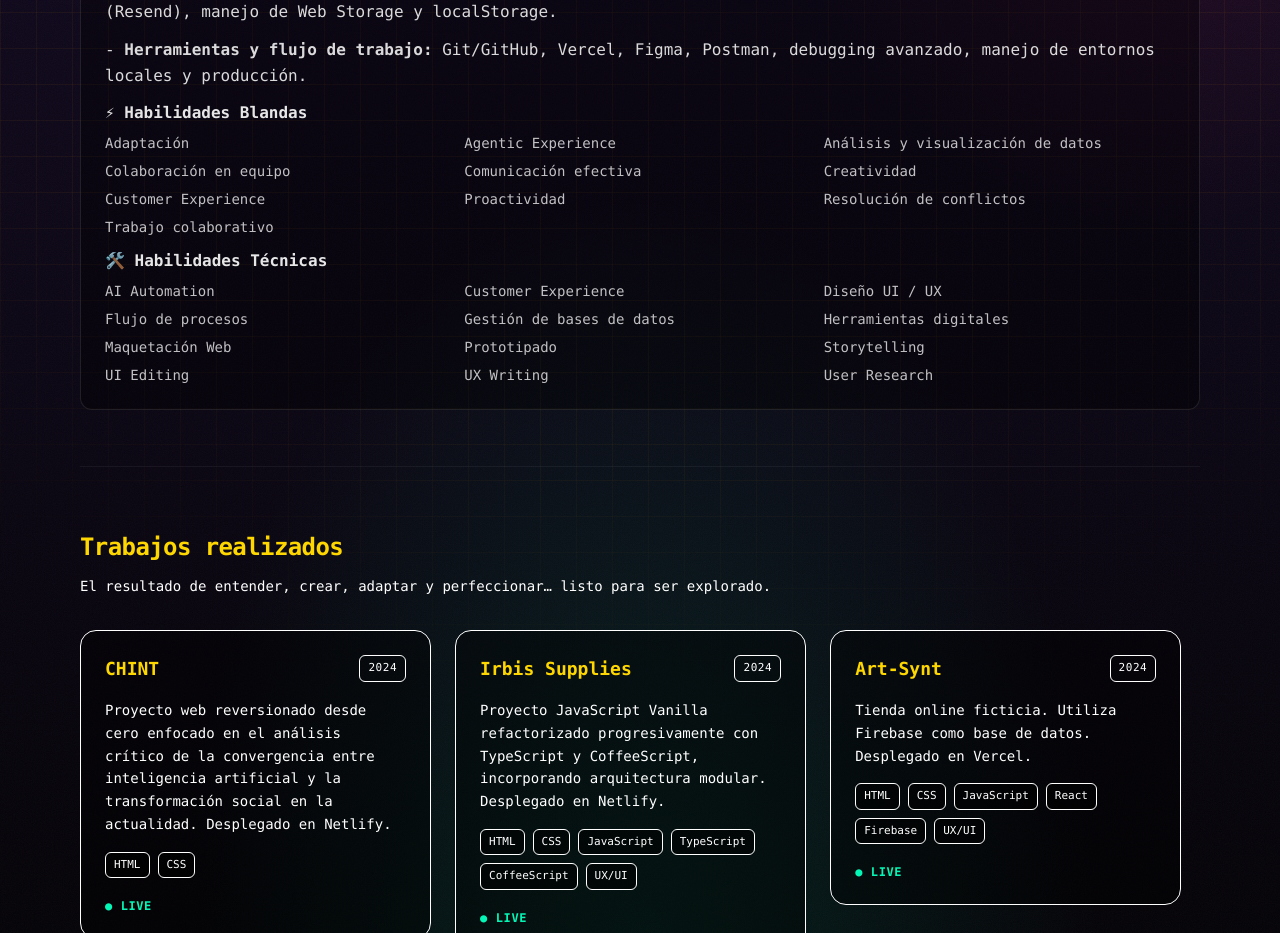
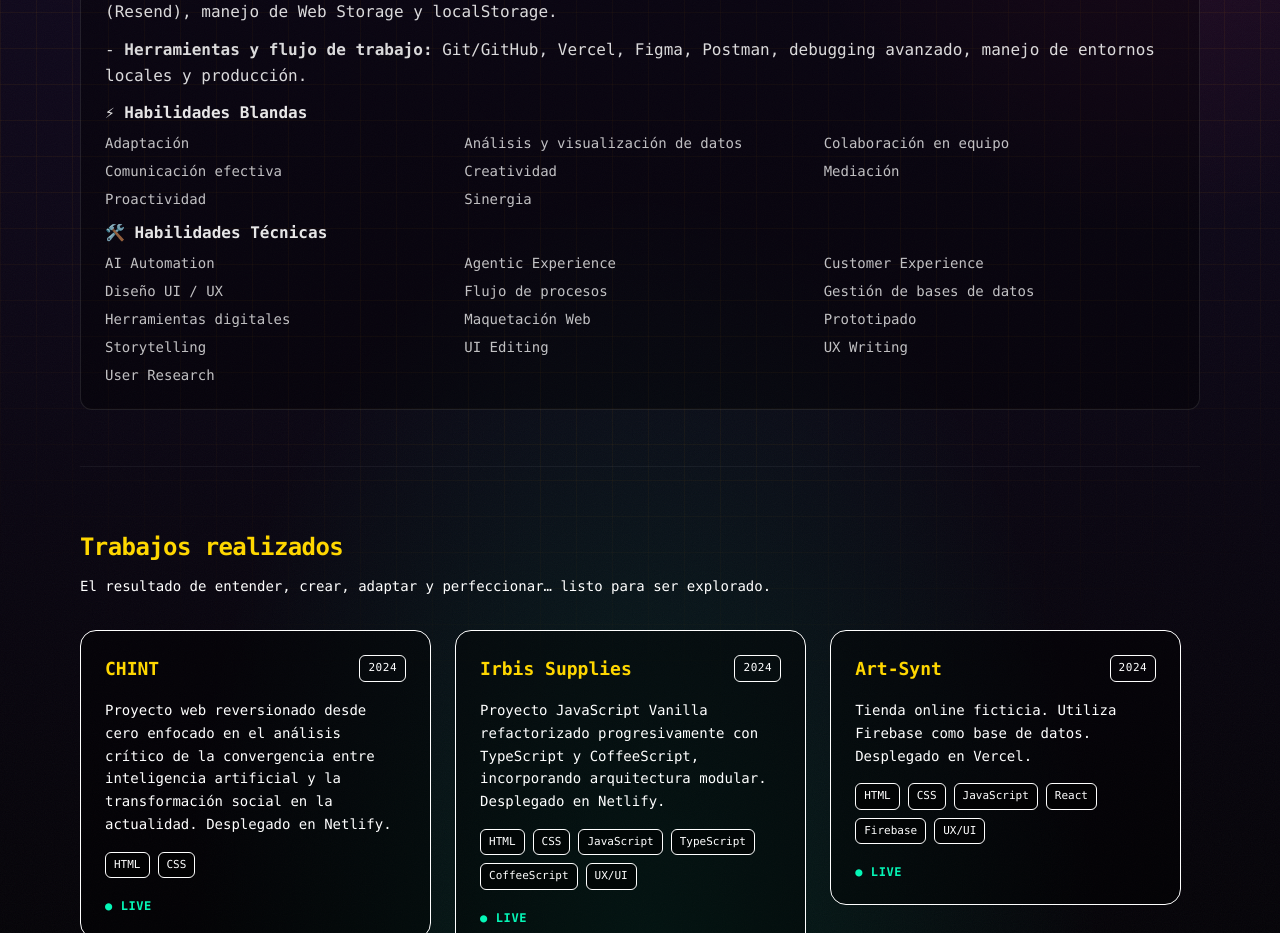
Before and after one commit to lu-developer476/Portfolio, a Next.js app: page /about in a window 1280 px wide. Shown: the part 960-1893 px from the top of the page. Built offline with nearby package versions, Linux system fonts and the light colour scheme.

Commit message:
page.tsx

```diff
--- a/src/app/about/page.tsx
+++ b/src/app/about/page.tsx
@@ -56,15 +56,13 @@ export default function AboutPage() {
             <h3 className="text-white/90 font-semibold mb-2">⚡ Habilidades Blandas</h3>
             <div className="grid grid-cols-2 md:grid-cols-3 gap-2 text-white/75 text-sm">
               <span>Adaptación</span>
-              <span>Agentic Experience</span>
               <span>Análisis y visualización de datos</span>
               <span>Colaboración en equipo</span>
               <span>Comunicación efectiva</span>
               <span>Creatividad</span>
-              <span>Customer Experience</span>
+              <span>Mediación</span>
               <span>Proactividad</span>
-              <span>Resolución de conflictos</span>
-              <span>Trabajo colaborativo</span>
+              <span>Sinergia</span>
             </div>
           </div>
 
@@ -73,6 +71,7 @@ export default function AboutPage() {
             <h3 className="text-white/90 font-semibold mb-2">🛠️ Habilidades Técnicas</h3>
             <div className="grid grid-cols-2 md:grid-cols-3 gap-2 text-white/75 text-sm">
               <span>AI Automation</span>
+              <span>Agentic Experience</span>
               <span>Customer Experience</span>
               <span>Diseño UI / UX</span>
               <span>Flujo de procesos</span>
```
